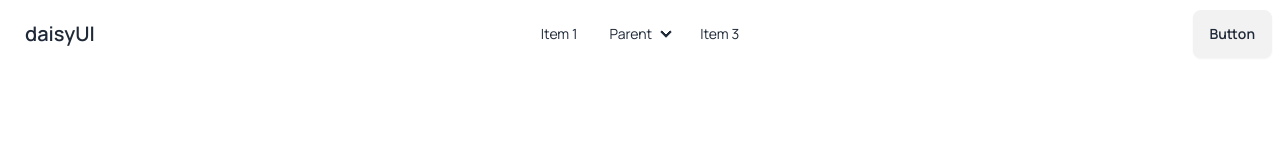
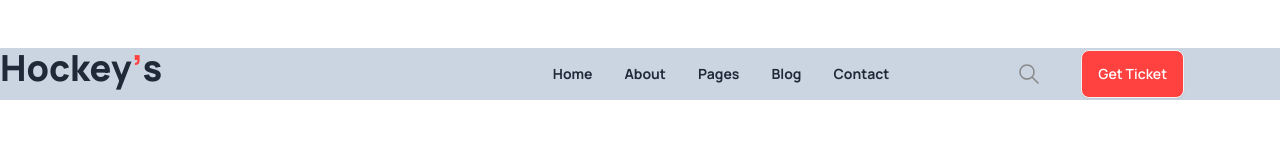
Before and after one commit to mdnazmulislam0087/Hockeys-B9A3, a plain HTML site: page index.html in a window 1280 px wide. Drawn offline with nearby package versions, Linux system fonts and the light colour scheme.

Commit message:
Nav done

```diff
--- a/index.html
+++ b/index.html
@@ -21,7 +21,8 @@
           colors: {
             clifford: '#da373d',
             "bike-primary": '#E76F51',
-            "bike-primary-bg" : "#E76F511A"
+            "bike-primary-bg" : "#E76F511A",
+            "p-color-button": "#FF4240"
           }
         }
       }
@@ -39,44 +40,56 @@
     <!-- Header -->
     <header>
         <!-- Nav -->
-        <nav class="container mx-auto">
-            <div class="navbar bg-base-100">
+        <nav class="container my-12 mx-auto bg-orange-200">
+            <div class="flex bg-slate-300">
+                <div class="hidden md:flex" >
+                  <a class=" flex text-2xl md:text-4xl font-extrabold">Hockey<span class="text-p-color-button">’</span>s</a>
+                </div>
                 <div class="navbar-start">
                   <div class="dropdown">
-                    <div tabindex="0" role="button" class="btn btn-ghost lg:hidden">
+                    <div tabindex="0" role="button" class="btn btn-ghost md:hidden">
                       <svg xmlns="http://www.w3.org/2000/svg" class="h-5 w-5" fill="none" viewBox="0 0 24 24" stroke="currentColor"><path stroke-linecap="round" stroke-linejoin="round" stroke-width="2" d="M4 6h16M4 12h8m-8 6h16" /></svg>
                     </div>
                     <ul tabindex="0" class="menu menu-sm dropdown-content mt-3 z-[1] p-2 shadow bg-base-100 rounded-box w-52">
-                      <li><a>Item 1</a></li>
-                      <li>
-                        <a>Parent</a>
-                        <ul class="p-2">
-                          <li><a>Submenu 1</a></li>
-                          <li><a>Submenu 2</a></li>
-                        </ul>
-                      </li>
-                      <li><a>Item 3</a></li>
+                      <li><a>Home</a></li>
+                      <li><a>About</a></li>
+                      <li><a>Pages</a></li>
+                      <li><a>Blog</a></li>
+                      <li><a>Contact</a></li>
                     </ul>
                   </div>
-                  <a class="btn btn-ghost text-xl">daisyUI</a>
                 </div>
-                <div class="navbar-center hidden lg:flex">
-                  <ul class="menu menu-horizontal px-1">
-                    <li><a>Item 1</a></li>
-                    <li>
-                      <details>
-                        <summary>Parent</summary>
-                        <ul class="p-2">
-                          <li><a>Submenu 1</a></li>
-                          <li><a>Submenu 2</a></li>
-                        </ul>
-                      </details>
-                    </li>
-                    <li><a>Item 3</a></li>
+                <div class="flex justify-center items-center md:hidden" >
+                  <a class=" flex text-2xl md:text-4xl font-extrabold">Hockey<span class="text-p-color-button">’</span>s</a>
+                </div>
+                <div class="navbar-center hidden md:flex justify-center items-center">
+                  <ul class="menu menu-horizontal px-4 md:px-4 font-bold">
+                    <li><a>Home</a></li>
+                    <li><a>About</a></li>
+                    <li><a>Pages</a></li>
+                    <li><a>Blog</a></li>
+                    <li><a>Contact</a></li>
                   </ul>
                 </div>
-                <div class="navbar-end">
-                  <a class="btn">Button</a>
+                <div class="navbar-end flex justify-center items-center space-x-10">
+                    <div class="hidden md:flex">
+                        <svg xmlns="http://www.w3.org/2000/svg" width="24" height="24" viewBox="0 0 24 24" fill="none">
+                            <g clip-path="url(#clip0_5_6)">
+                              <path d="M3 10C3 10.9193 3.18106 11.8295 3.53284 12.6788C3.88463 13.5281 4.40024 14.2997 5.05025 14.9497C5.70026 15.5998 6.47194 16.1154 7.32122 16.4672C8.1705 16.8189 9.08075 17 10 17C10.9193 17 11.8295 16.8189 12.6788 16.4672C13.5281 16.1154 14.2997 15.5998 14.9497 14.9497C15.5998 14.2997 16.1154 13.5281 16.4672 12.6788C16.8189 11.8295 17 10.9193 17 10C17 9.08075 16.8189 8.1705 16.4672 7.32122C16.1154 6.47194 15.5998 5.70026 14.9497 5.05025C14.2997 4.40024 13.5281 3.88463 12.6788 3.53284C11.8295 3.18106 10.9193 3 10 3C9.08075 3 8.1705 3.18106 7.32122 3.53284C6.47194 3.88463 5.70026 4.40024 5.05025 5.05025C4.40024 5.70026 3.88463 6.47194 3.53284 7.32122C3.18106 8.1705 3 9.08075 3 10Z" stroke="#89898B" stroke-width="1.5" stroke-linecap="round" stroke-linejoin="round"/>
+                              <path d="M21 21L15 15" stroke="#89898B" stroke-width="1.5" stroke-linecap="round" stroke-linejoin="round"/>
+                            </g>
+                            <defs>
+                              <clipPath id="clip0_5_6">
+                                <rect width="24" height="24" fill="white"/>
+                              </clipPath>
+                            </defs>
+                          </svg>
+                    </div>
+                    <div>
+                        <a class="btn bg-p-color-button text-white">Get Ticket</a>
+
+                    </div>
+
                 </div>
               </div>
 
```
